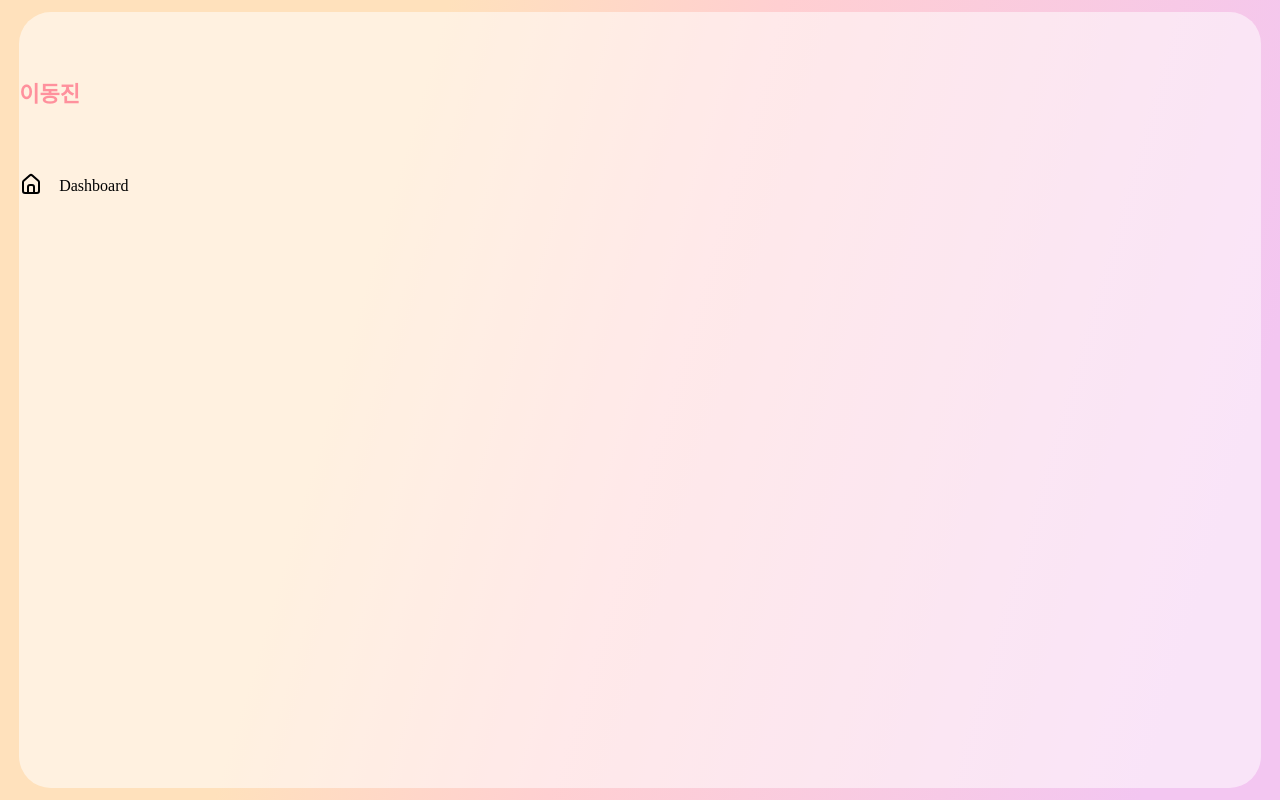
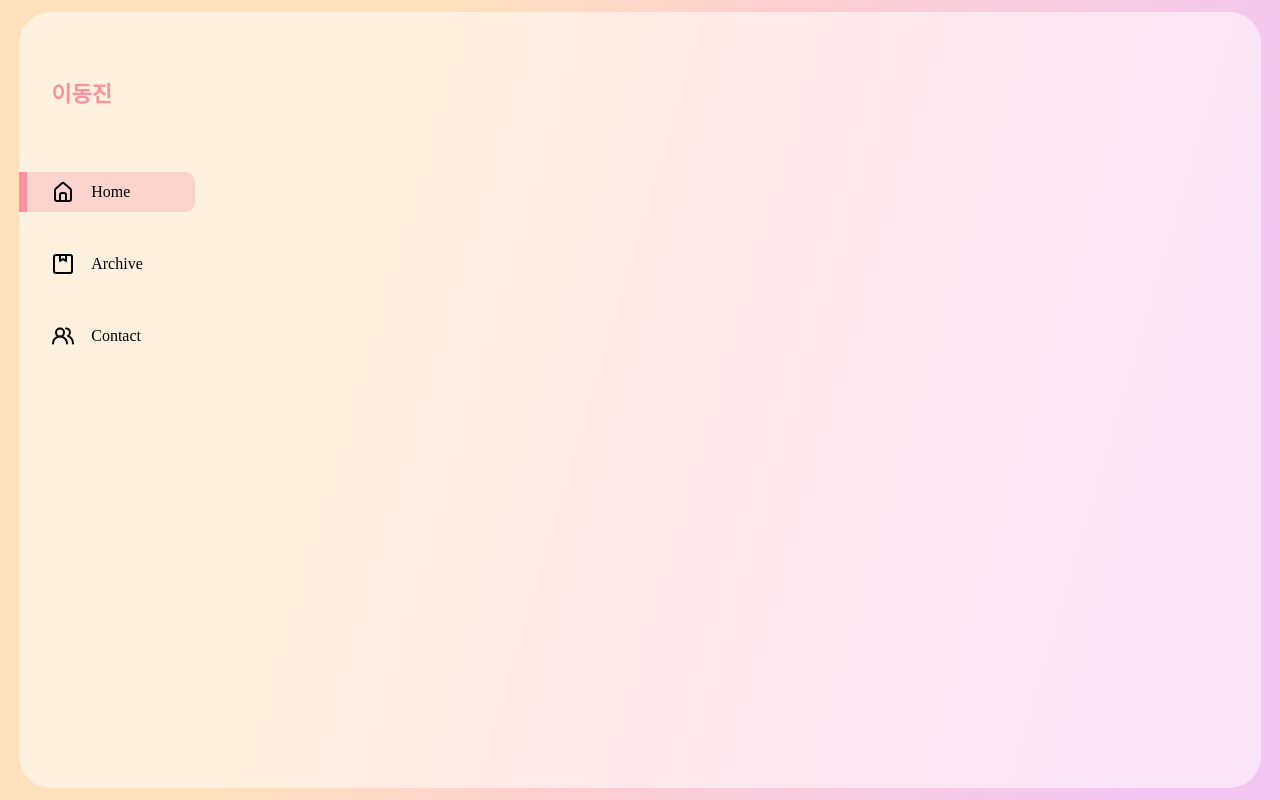
Before and after one commit to thefigtree/dashboard_24_04_11, a React (Create React App) app: page / in a window 1280 px wide. Built offline with nearby package versions, Linux system fonts and the light colour scheme.

Commit message:
Sidebar Layout End

```diff
--- a/src/Data/Data.js
+++ b/src/Data/Data.js
@@ -1,5 +1,16 @@
-import {
-  UilEstate,
-  UilClipboardAlt,
-  UilUsersAlt,
-} from "@iconscout/react-unicons";
+import { UilEstate, UilPackage, UilUsersAlt } from "@iconscout/react-unicons";
+
+export const SidebarData = [
+  {
+    icon: UilEstate,
+    title: "Home",
+  },
+  {
+    icon: UilPackage,
+    title: "Archive",
+  },
+  {
+    icon: UilUsersAlt,
+    title: "Contact",
+  },
+];
--- a/src/components/Sidebar/Sidebar.css
+++ b/src/components/Sidebar/Sidebar.css
@@ -8,6 +8,7 @@
 
 .logo {
   /* height: 5rem; */
+  margin-left: 2rem;
   font-weight: bold;
   font-size: 22px;
   align-items: center;
@@ -23,7 +24,29 @@
 }
 
 .menuItem {
+  height: 2.5rem;
+  margin-left: 2rem;
+  position: relative;
+  transition: all 300ms ease;
   display: flex;
   align-items: center;
   gap: 1rem;
+  border-radius: 10px;
 }
+
+.menuItem:hover {
+  cursor: pointer;
+}
+
+.active {
+  background-color: var(--activeItem);
+  margin-left: 0;
+}
+
+.active::before {
+  content: "";
+  width: 8px;
+  height: 100%;
+  margin-right: calc(1rem - 8px);
+  background-color: var(--pink);
+}
--- a/src/components/Sidebar/Sidebar.jsx
+++ b/src/components/Sidebar/Sidebar.jsx
@@ -1,8 +1,10 @@
-import React from "react";
+import React, { useState } from "react";
 import "./Sidebar.css";
-import { UilEstate } from "@iconscout/react-unicons";
+import { SidebarData } from "../../Data/Data";
 
 const Sidebar = () => {
+  const [selected, setSelected] = useState(0);
+
   return (
     <div className="Sidebar">
       <div className="logo">
@@ -10,12 +12,18 @@ const Sidebar = () => {
       </div>
 
       <div className="menu">
-        <div className="menuItem">
-          <div>
-            <UilEstate></UilEstate>
-          </div>
-          <span>Dashboard</span>
-        </div>
+        {SidebarData.map((item, index) => {
+          return (
+            <div
+              className={selected === index ? "menuItem active" : "menuItem"}
+              key={index}
+              onClick={() => setSelected(index)}
+            >
+              <item.icon></item.icon>
+              <span>{item.title}</span>
+            </div>
+          );
+        })}
       </div>
     </div>
   );
```
